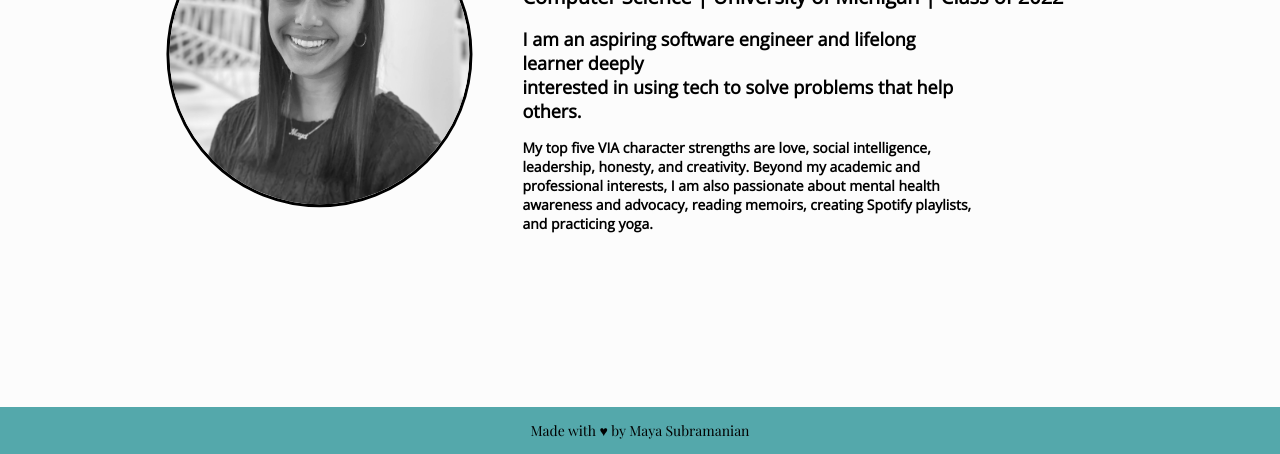
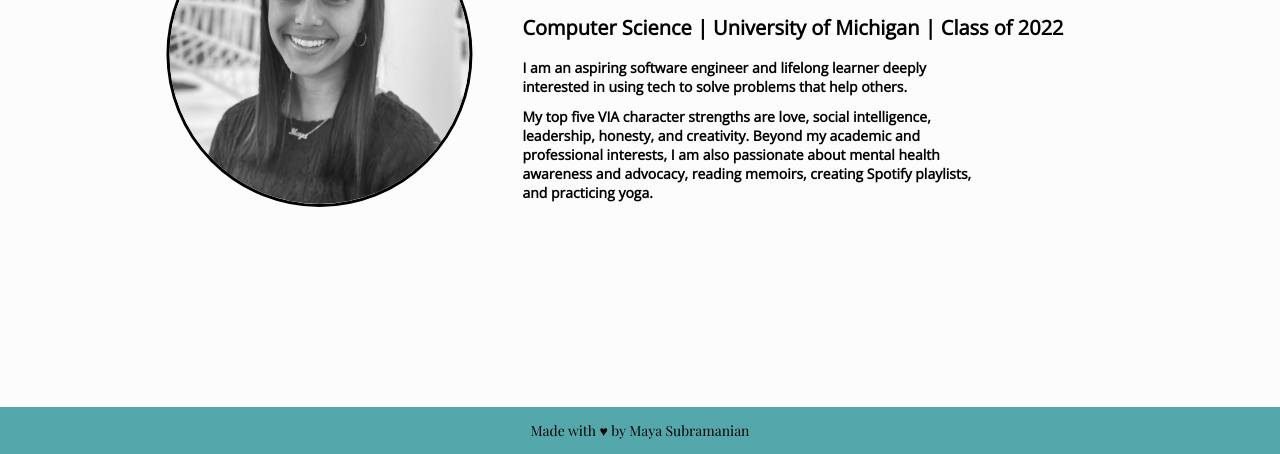
Before and after one commit to mayasub/mayasub.github.io, a plain HTML site: page index.html in a window 1280 px wide. Shown: the part 346-800 px from the top of the page. Drawn offline with nearby package versions, Linux system fonts and the light colour scheme.

Commit message:
updated index

```diff
--- a/index.html
+++ b/index.html
@@ -32,7 +32,7 @@
         <div class="inline">
             <h1 class="leftAlign">Hello, I'm Maya</h1>
             <h2 class="leftAlign">Computer Science | University of Michigan | Class of 2022</h2>
-            <h2 class="medText">I am an aspiring software engineer and lifelong learner deeply<br/>interested in using tech to solve problems that help others.</h2>
+            <h2 class="miniText">I am an aspiring software engineer and lifelong learner deeply interested in using tech to solve problems that help others.</h2>
             <h2 class="miniText">My top five VIA character strengths are love, social intelligence, leadership, honesty, and creativity. Beyond my academic and professional interests, I am also passionate about mental health awareness and advocacy, reading memoirs, creating Spotify playlists, and practicing yoga.</h2>
         </div>
     </div>
```
